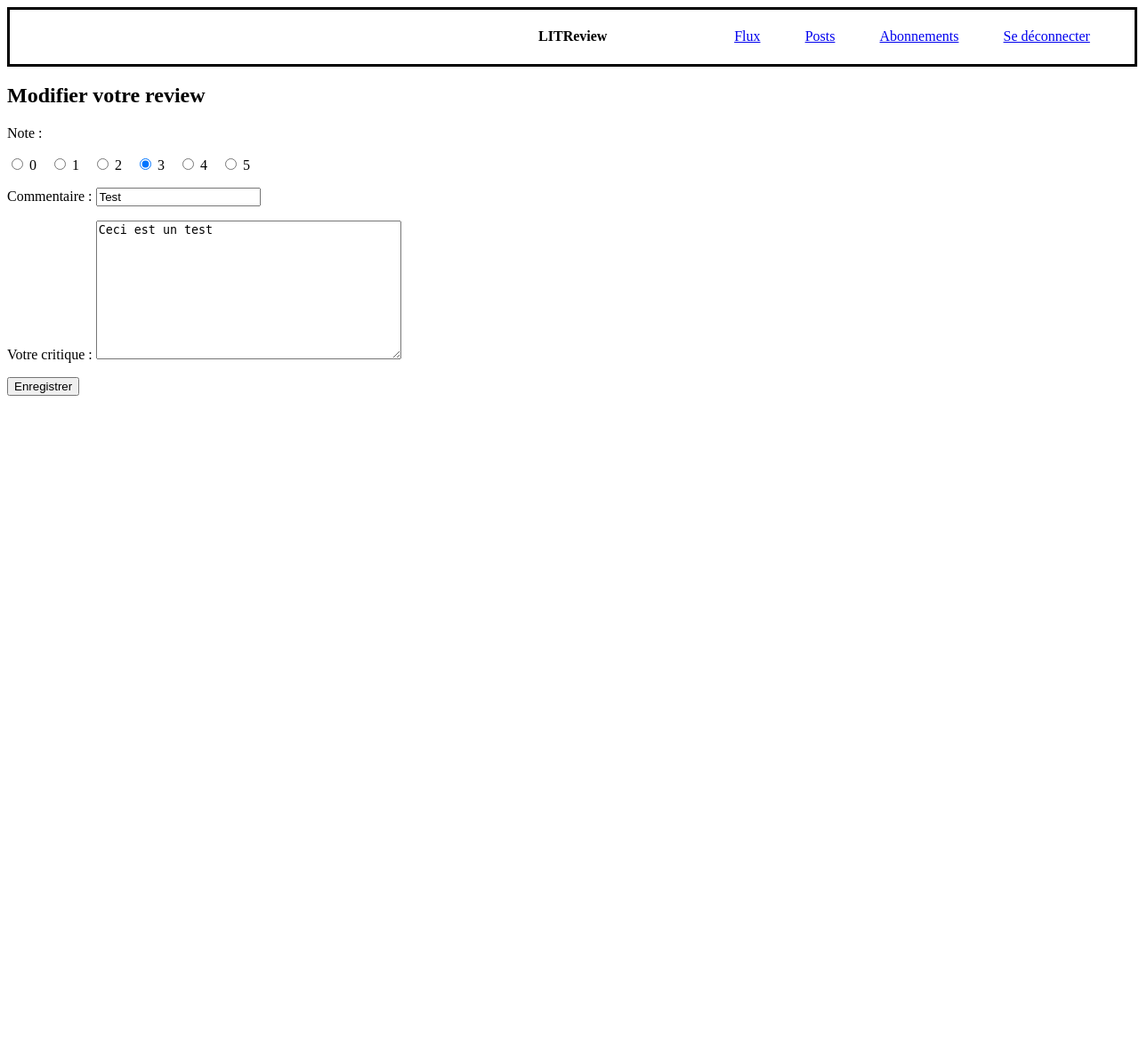
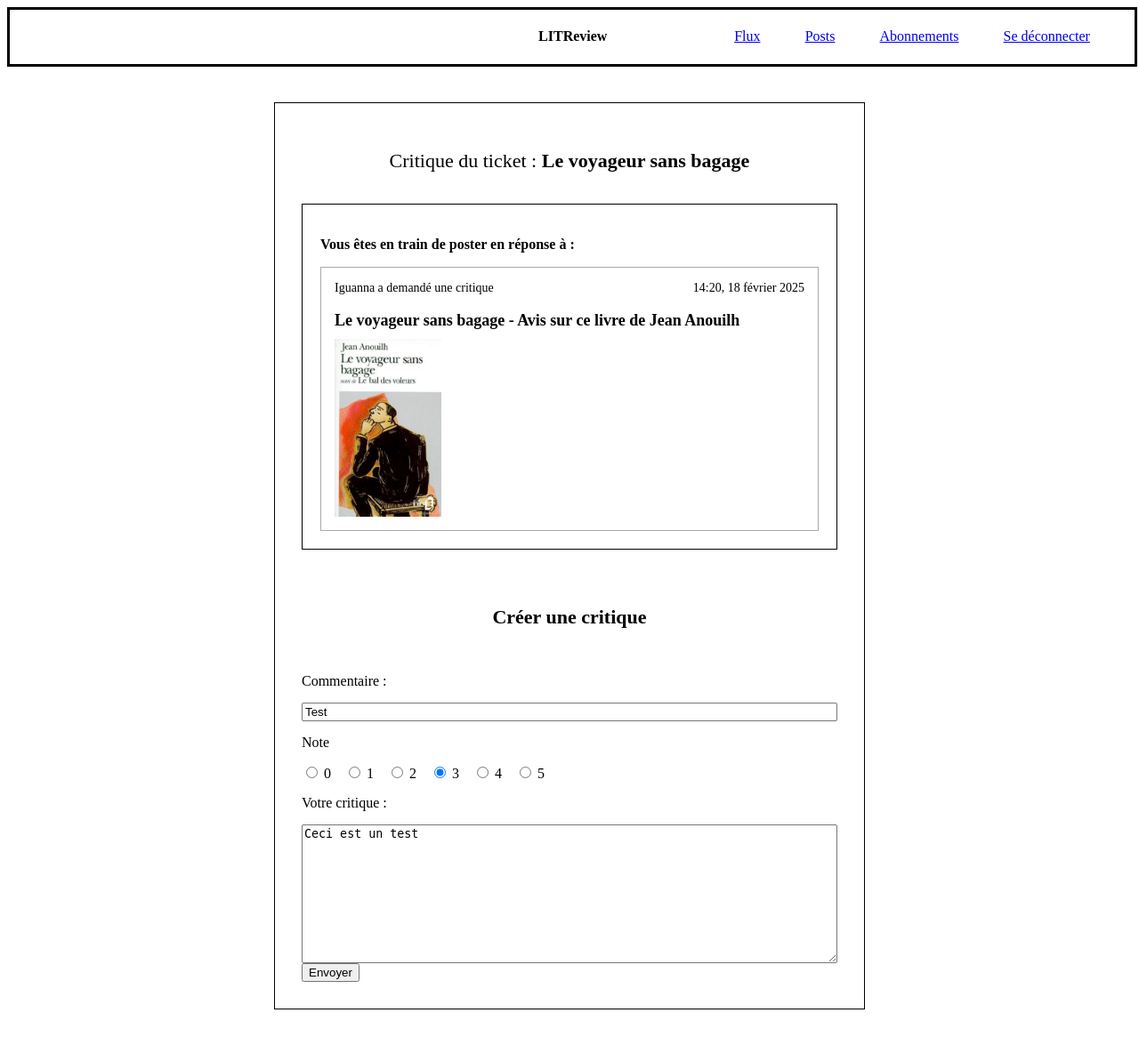
Before and after one commit to MaximeLanca/LIT_Review_Project, a Django app: page /review/1/edit/ in a window 1280 px wide. Shown: the whole page at 89% size. Before the commit the page ends 445 px from the top, so only its background shows below. Run offline with Django 5.2, Linux system fonts and the light colour scheme; a user stored in the database is signed in; data comes from the database, SQL or seed files in the repository; both versions use the stored data as it was after the commit.

Commit message:
modification edit_review fonction

```diff
--- a/LITreview/activity/templates/edit_review.html
+++ b/LITreview/activity/templates/edit_review.html
@@ -7,13 +7,43 @@
 <link rel="stylesheet" href="{% static 'litreview/styles.css' %}">
 {% endblock %}
 
+
 {% block content %}
-    <section>
-        <h2>Modifier votre review</h2>
-        <form method="post" enctype="multipart/form-data">
+<section class="new-review-main">
+    <div class="new-review-section">
+        <form action="" method="POST" enctype="multipart/form-data" class="new-review-form">
             {% csrf_token %}
-            {{ form.as_p }}
-            <button type="submit">Enregistrer</button>
+            <p class="new-review-title">
+                Critique du ticket : <strong>{{ form.ticket.title }}</strong>
+            </p>
+
+            <div class="ticket-preview-block">
+                <p><strong>Vous êtes en train de poster en réponse à :</strong></p>
+                <div class="ticket-box">
+                    <div class="ticket-header">
+                        <span>{{ form.ticket.user.username }} a demandé une critique</span>
+                        <span class="ticket-date">{{ form.ticket.time_created|date:"H:i, d F Y" }}</span>
+                    </div>
+                    <p class="ticket-title"><strong>{{ form.ticket.title }}</strong> - {{ form.ticket.description }}</p>
+
+                    {% if form.ticket.image %}
+                        <img src="{{ form.ticket.image.url }}" alt="Image du ticket" class="ticket-image">
+                    {% endif %}
+                </div>
+            </div>
+            <h2 class="new-review-title">Créer une critique</h2>
         </form>
-    </section>
+        <form method="POST">
+            <div class="form_review_parameters">
+                {% csrf_token %}
+                {{ form.headline.label_tag }} {{ form.headline }}
+                <label>{{ form.rating.label }}</label>
+                <div id="radio-wrapper">
+                    {{ form.rating }}
+                </div>
+                {{ form.body.label_tag }} {{ form.body }}
+            </div>
+            <input type="submit" value="Envoyer">
+        </form>
+</section>
 {% endblock %}
--- a/LITreview/activity/views.py
+++ b/LITreview/activity/views.py
@@ -84,6 +84,7 @@ def display_feed(request):
     feed_items.sort(key=lambda item: item.time_created, reverse=True)
     context = {'feed_items': feed_items}
     return render(request,'feed.html',context)
+
 @login_required
 def display_user_posts(request):
     user = request.user
```
Also changed, not shown: LITreview/db.sqlite3.
